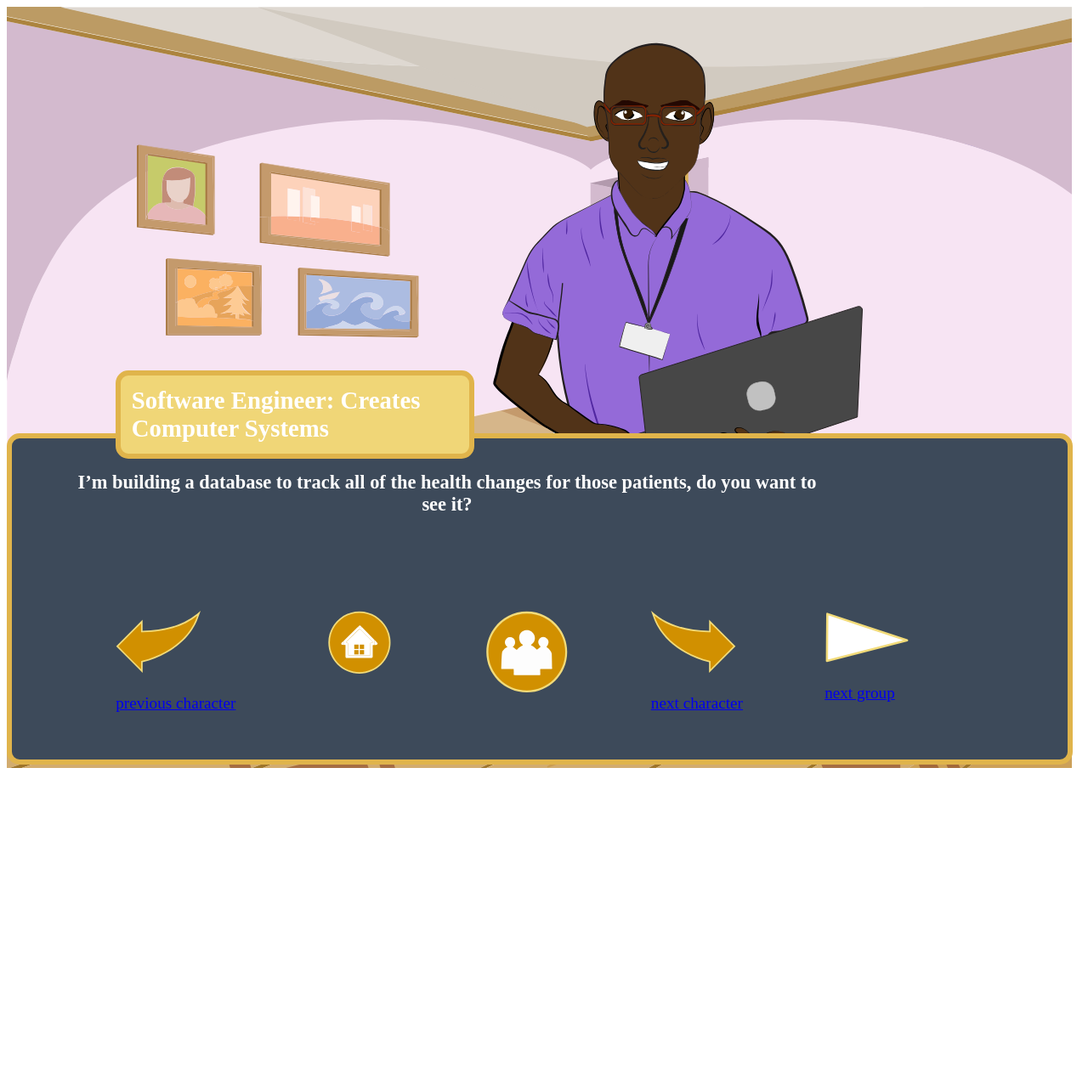
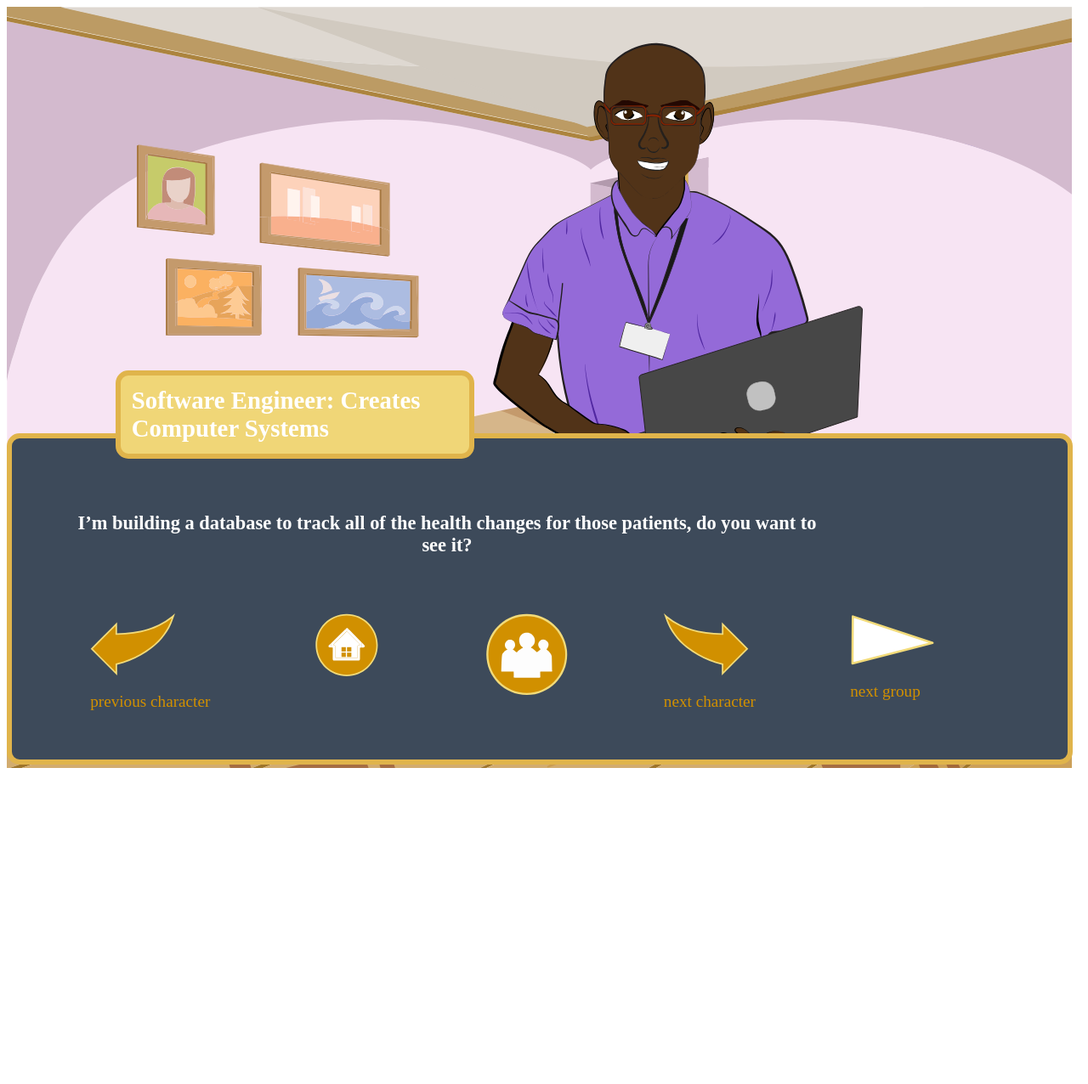
Before and after one commit to AlieCat/career, a Jekyll site: the page built from games/investigative/tech.html, in a window 1280 px wide. Shown: the whole page at 85% size. Built offline with Jekyll 4.4.1, drawn with Linux system fonts in a browser that asks for light colours; after the commit the page ends 1235 px from its top, so only the background shows below that.

Commit message:
Update head.html

```diff
--- a/_includes/head.html
+++ b/_includes/head.html
@@ -19,7 +19,7 @@ bottom: 0;
     .nav{  display: flex;
       justify-content: space-evenly;
       flex-direction:row;
-      padding:10vh;
+      padding:5vh;
       margin-left: -5vw;
     }
     .answers{
@@ -60,6 +60,12 @@ bottom: 0;
   animation-delay: 6s;
       transition-delay: 6s;
       -webkit-transition-delay: 6s;
+    }
+        .nav > a{
+    flex-direction: column;
+    display: flex;
+    color:#D19000;
+    text-decoration:none;
     }
  @-webkit-keyframes slide {
     100% { left: 0; }
```
